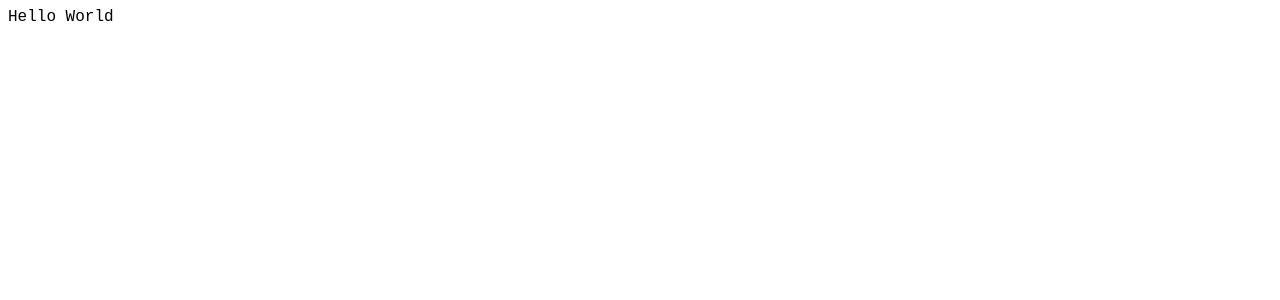
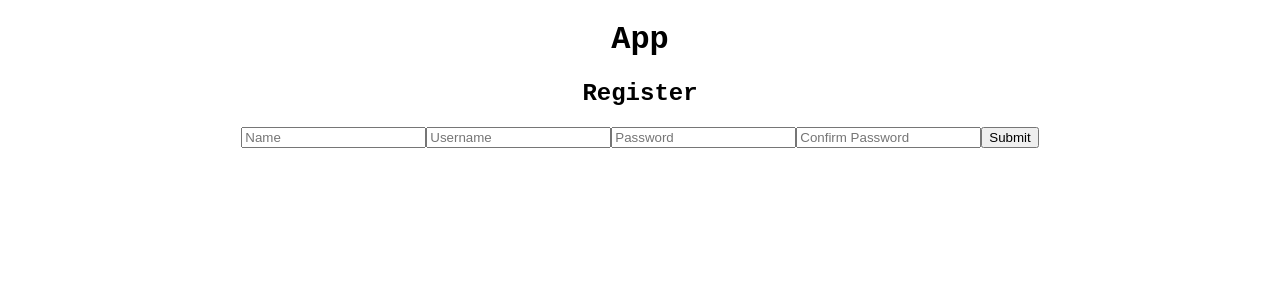
Before and after one commit to dontomassino777/bodyOfWork, a React (Create React App) app: page / in a window 1280 px wide. Shown: the top 300 px of the page. Built offline with nearby package versions, Linux system fonts and the light colour scheme.

Commit message:
formik implemented

```diff
--- a/src/App.css
+++ b/src/App.css
@@ -1,3 +1,42 @@
 body {
     font-family: 'Courier New', Courier, monospace;
 }
+
+.App {
+    text-align: center;
+  }
+
+  .App-logo {
+    height: 40vmin;
+    pointer-events: none;
+  }
+
+  @media (prefers-reduced-motion: no-preference) {
+    .App-logo {
+      animation: App-logo-spin infinite 20s linear;
+    }
+  }
+
+  .App-header {
+    background-color: #282c34;
+    min-height: 100vh;
+    display: flex;
+    flex-direction: column;
+    align-items: center;
+    justify-content: center;
+    font-size: calc(10px + 2vmin);
+    color: white;
+  }
+
+  .App-link {
+    color: #61dafb;
+  }
+
+  @keyframes App-logo-spin {
+    from {
+      transform: rotate(0deg);
+    }
+    to {
+      transform: rotate(360deg);
+    }
+  }
--- a/src/App.js
+++ b/src/App.js
@@ -1,9 +1,13 @@
 import './App.css';
+import Login from './components/Login';
+import Register from './components/Register';
 
 function App() {
   return (
-    <div>
-      Hello World
+    <div className='App'>
+      <h1>App</h1>
+      {/* <Login /> */}
+      <Register />
     </div>
   );
 }
--- a/src/components/Login.js
+++ b/src/components/Login.js
@@ -1,7 +1,50 @@
 import React from 'react';
+import {useFormik} from 'formik'
 
-const Login = () => {
-  return <div></div>;
-};
+function Login() {
+    const initialValues = {
+        username: "",
+        password: "",
+    }
+    const onSubmit = (values) => {
+        console.log('submit clicked')
+    }
+    const validate = (values) => {
+        console.log('validation')
+    }
+    const formik = useFormik({
+        initialValues,
+        onSubmit,
+        validate
+    })
+
+
+
+    return <div>
+        <h2>Login Page</h2>
+        <form onSubmit={formik.handleSubmit}>
+            <input
+                type="text"
+                name="username"
+                onChange={formik.handleChange}
+                value={formik.values.username}
+                placeholder="Username"
+            />
+            <input
+                type="password"
+                name="password"
+                onChange={formik.handleChange}
+                value={formik.values.password}
+                placeholder="Password"
+            />
+            <button
+                type="subit"
+                disabled={!formik.isValid}
+            >
+                Submit
+            </button>
+        </form>
+    </div>;
+}
 
 export default Login;
--- a/src/components/Register.js
+++ b/src/components/Register.js
@@ -1,7 +1,68 @@
 import React from 'react';
+import {useFormik} from 'formik';
 
-const Register = () => {
-  return <div></div>;
-};
+
+function Register() {
+    const initialValues = {
+        username: "",
+        name: "",
+        password: "",
+        confirmPassword: "",
+
+    }
+    const onSubmit = (values) => {
+        console.log('submit clicked')
+    }
+    const validate = (values) => {
+        console.log('validation')
+    }
+    const formik = useFormik({
+        initialValues,
+        onSubmit,
+        validate
+    })
+    return <div>
+      <h2>
+          Register
+      </h2>
+      <form onSubmit={formik.handleSubmit}
+      >
+        <input
+            type="text"
+            name="name"
+            onChange={formik.handleChange}
+            value={formik.values.name}
+            placeholder="Name"
+        />
+        <input
+            type="text"
+            name="username"
+            onChange={formik.handleChange}
+            value={formik.values.username}
+            placeholder="Username"
+        />
+        <input
+            type="password"
+            name="password"
+            onChange={formik.handleChange}
+            value={formik.values.password}
+            placeholder="Password"
+        />
+        <input
+            type="password"
+            name="confirmPassword"
+            onChange={formik.handleChange}
+            value={formik.values.confirmPassword}
+            placeholder="Confirm Password"
+        />
+        <button
+            type="subit"
+            disabled={!formik.isValid}
+        >
+            Submit
+        </button>
+      </form>
+    </div>;
+}
 
 export default Register;
```
